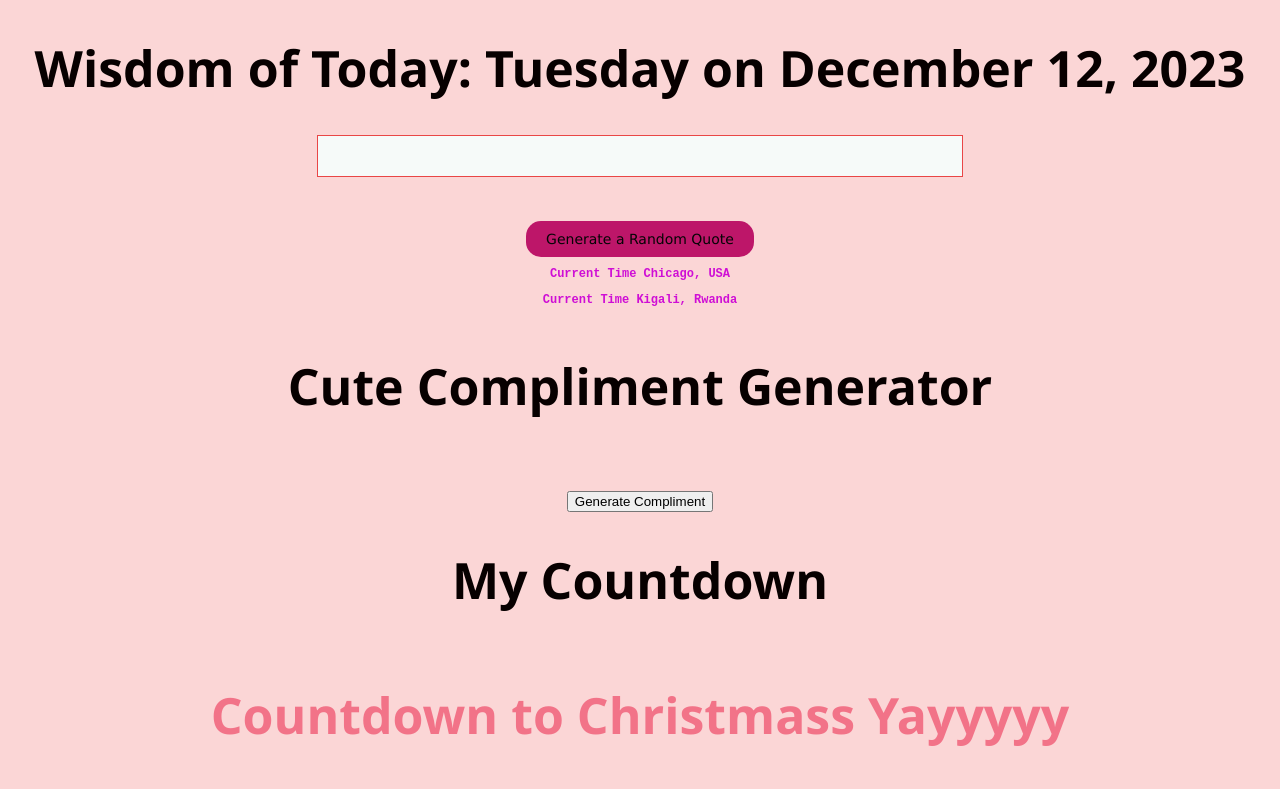
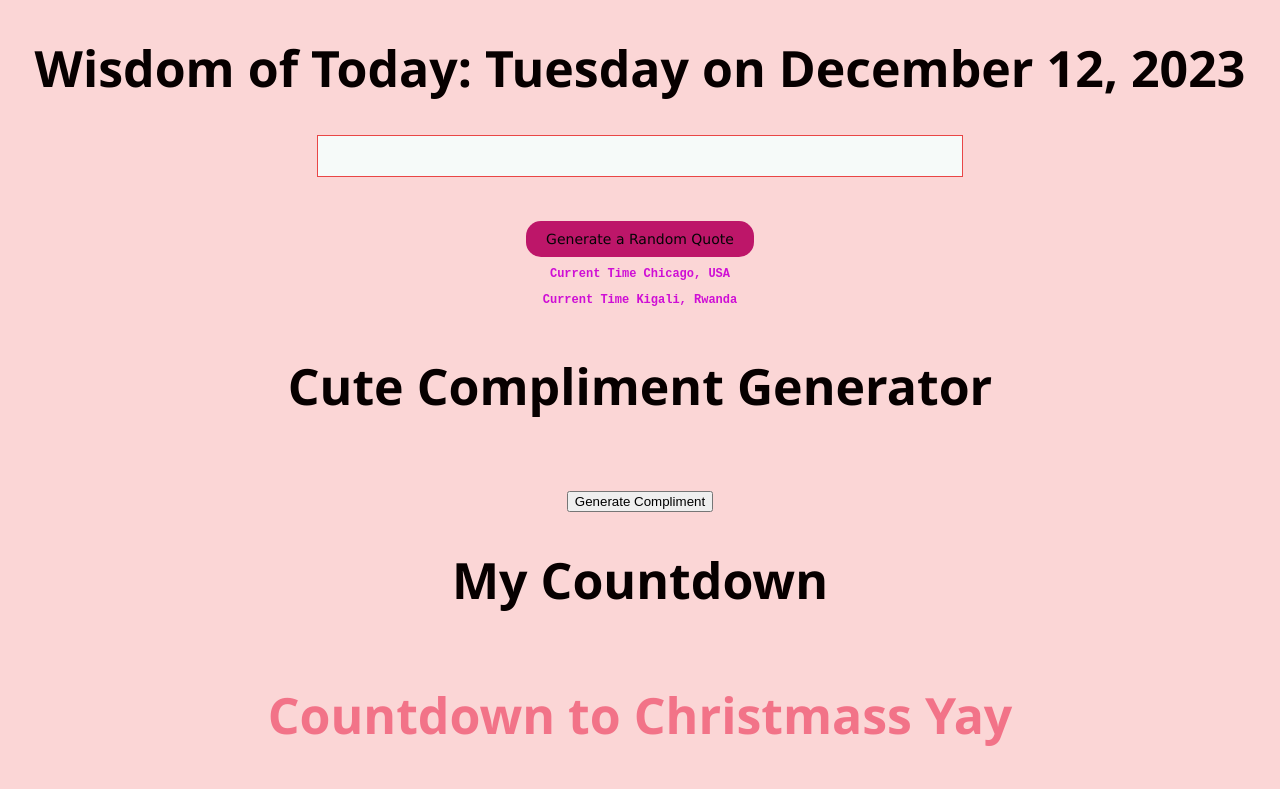
Before and after one commit to Lande21/RandomQuote, a React (Create React App) app: page / in a window 1280 px wide. Shown: the top 789 px of the page. Built offline with nearby package versions, Linux system fonts and the light colour scheme; no server answers.

Commit message:
changes for thursday

```diff
--- a/src/CountdownTimer.js
+++ b/src/CountdownTimer.js
@@ -44,7 +44,7 @@ const CountdownTimer = ({ targetDate }) => {
 
   return (
     <div>
-        <h1 className="countt">Countdown to Christmass Yayyyyy</h1>
+        <h1 className="countt">Countdown to Christmass Yay</h1>
         <p>{timeLeft.days} days</p>
         <p>{timeLeft.hours} hours</p>
         <p>{timeLeft.minutes}  minutes</p>
```
